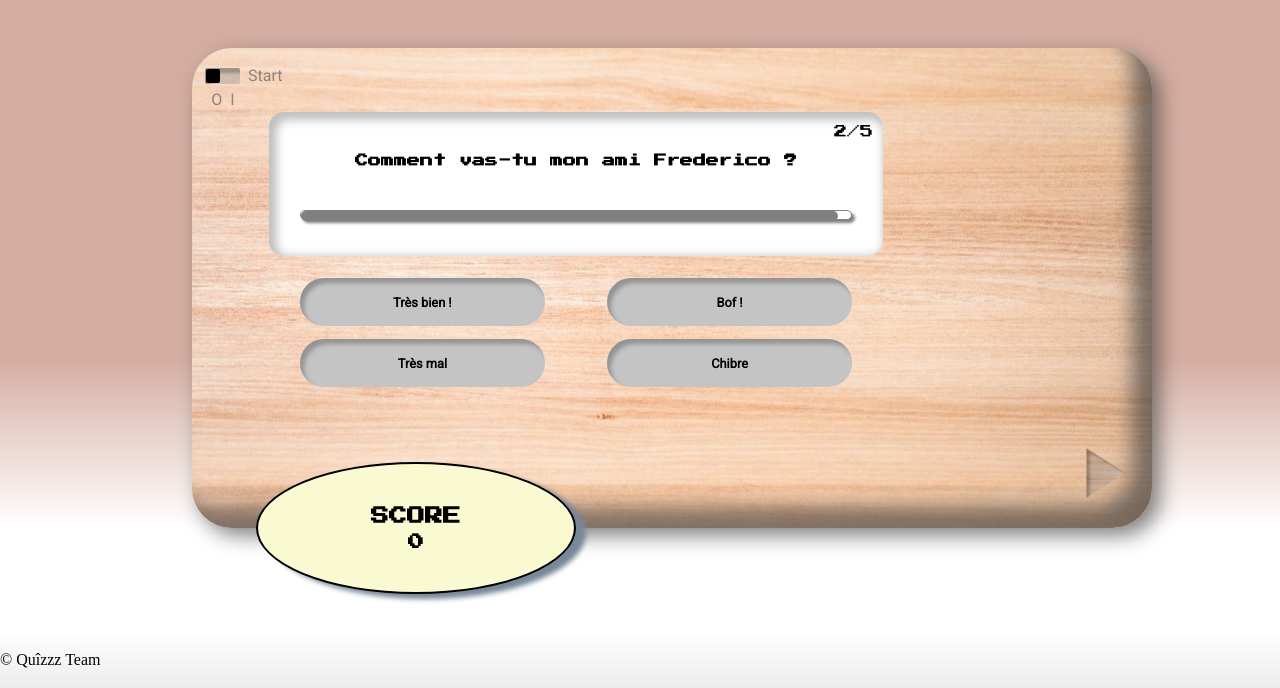
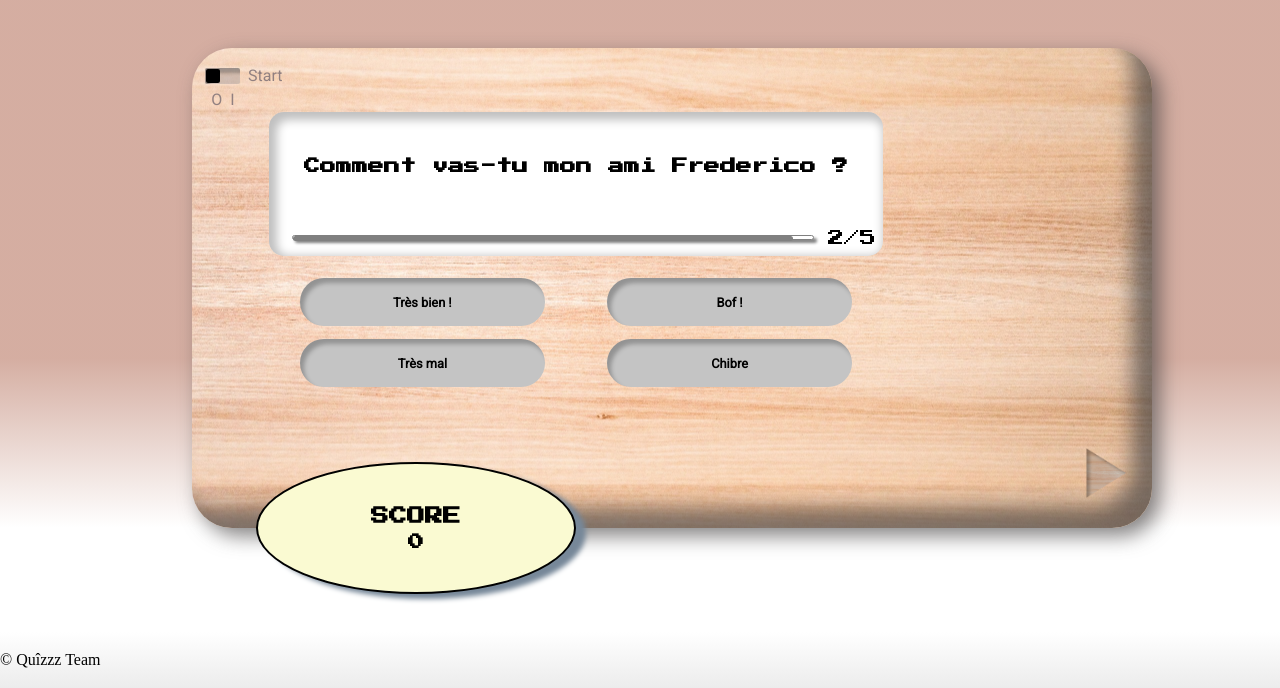
Before and after one commit to nguyen-tt/2023-02-JS-RemoteFR-DeVMX-P1-G1, a website: page index.html in a window 1280 px wide. Shown: the part 112-800 px from the top of the page. Drawn offline with Linux system fonts and the light colour scheme; a web font is replaced by a local one.

Commit message:
Update responsive screen

```diff
--- a/index.html
+++ b/index.html
@@ -11,7 +11,7 @@
   <link href="https://fonts.googleapis.com/css2?family=Rampart+One&display=swap" rel="stylesheet">
   <link href="https://fonts.googleapis.com/css2?family=Press+Start+2P&family=Roboto&family=Space+Mono&display=swap"
     rel="stylesheet">
-  <title>Header</title>
+  <title>Quîzzz</title>
 </head>
 
 <body>
@@ -33,10 +33,11 @@
       <span class="start-button-title">Start</span>
       <span class="start-button-lable">O&nbsp;&nbsp;I</span>
   </div>
+
+
 <div class="game-container">
   <div class="screen">
     <h2> Comment vas-tu mon ami Frederico ?</h2>
-
     <div class="container-timer">
       <div class="timer-bar">
         <div class="progress"></div>
--- a/style.css
+++ b/style.css
@@ -268,7 +268,7 @@ input:checked + .slider:before {
 
 .screen .timer-bar {
   width: 90%;
-  height: 10px;
+  height: 8px;
   margin-left: 5%;
   border: solid 1px grey;
   background: white;
@@ -280,10 +280,11 @@ input:checked + .slider:before {
   position: absolute;
   background-color: grey;
   width: 0px;
-  height: 10px;
+  height: 8px;
   border-radius: 15px;
   animation: progres 120s infinite linear;
 }
+
 @keyframes progres {
   100% {
     width: 0%;
@@ -440,30 +441,55 @@ input:checked + .slider:before {
   /***********************/
   /*SCREEN*/
 
-  /* .screen h2 {
+  .screen h2 {
     font-size: medium;
+    padding: 0;
   }
 
-  .screen-score {
-    display: flex;
-    flex-direction: row;
-  }
-
-  .container-timer {
-    display: flex;
-  }
-
-  .screen {
-    display: flex;
-    flex-direction: column;
-  }
-
-  .screen .timer-bar {
-    width: 80%;
-    height: 30%;
-  } */
-
+.screen .timer-bar {
+  height: 5px;
+  width: 85%;
+  margin-left: 1rem;
+  margin-right: 1.5rem;
 
 }
 
-} */
+.timer-bar .progress {
+  height: 5px;
+}
+
+@keyframes progres {
+  100% {
+    width: 0%;
+  }
+  75% {
+    width: 21%;
+  }
+  50% {
+    width: 42%;
+  }
+  25% {
+    width: 63%;
+  }
+  0% {
+    width: 85%;
+  }
+}
+.screen{
+  display: flex;
+  flex-direction: column;
+  padding-bottom: 0;
+}
+
+.screen .screen-score{
+  font-size: medium;
+  position: relative;
+  top: 0;
+  right: 2%;
+}
+
+.screen .container-timer{
+  display: flex;
+  justify-content: space-around;
+  margin: 1%;
+}
```
